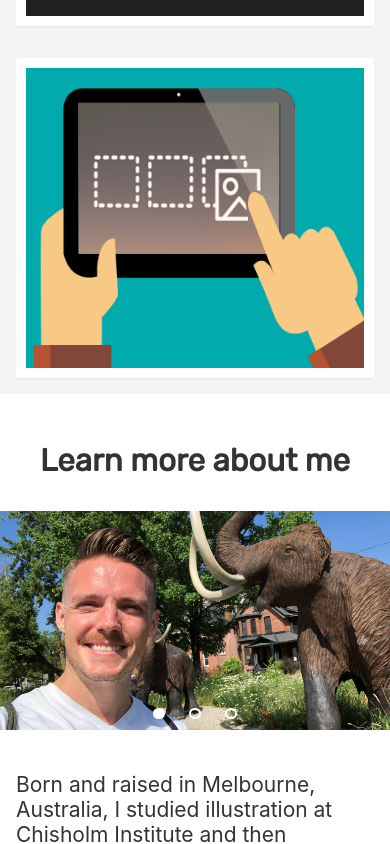
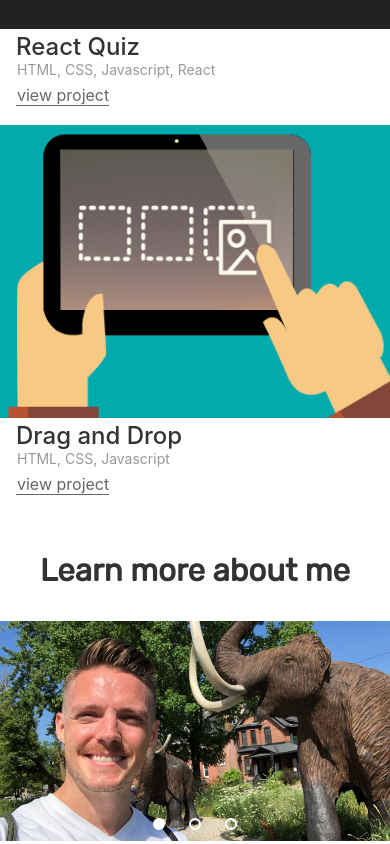
Before and after one commit to brentmcleod/portfolio, a React (Create React App) app: page / in a window 390 px wide. Shown: the part 1660-2504 px from the top of the page. Built offline with nearby package versions, Linux system fonts and the light colour scheme.

Commit message:
Fixed project card responsiveness at 600+ and 800+ pixels

```diff
--- a/src/components/Carousel.js
+++ b/src/components/Carousel.js
@@ -1,7 +1,7 @@
 import React from "react";
 import useCarousel from "../hooks/useCarousel";
 
-const Carousel2 = ({
+const Carousel = ({
   slides,
   interval = 5000,
   delay = 0,
@@ -47,6 +47,7 @@ const Carousel2 = ({
             ))}
           </div>
         )}
+        <div className="carousel-view">
           <div className="carousel-content" {...handlers} style={style}>
             <img
               className="carousel-item"
@@ -68,8 +69,9 @@ const Carousel2 = ({
             />
           </div>
         </div>
+      </div>
     )
   );
 };
 
-export default Carousel2;
+export default Carousel;
--- a/src/components/ProjectCard.js
+++ b/src/components/ProjectCard.js
@@ -8,9 +8,10 @@ const ProjectCard = ({ project, openModal }) => {
         src={require(`../images/projects/card_images/${project.name}.png`)}
         alt={project.title}
       />
-      <div className="card-title-wrapper">
+      <div className="card-details-wrapper">
         <p className="card-title">{project.title}</p>
         <p className="card-tags">{project.tags.join(", ")}</p>
+        <p className="card-instruction">view project</p>
       </div>
     </button>
   );
--- a/src/components/sections/Portfolio.js
+++ b/src/components/sections/Portfolio.js
@@ -14,7 +14,7 @@ const Portfolio = () => {
   return (
     <section id="portfolio">
       <h2>Take a look at some of my work</h2>
-      <div className="showcase">
+      <div className="project-cards-wrapper">
         {projects.map((project, index) => (
           <ProjectCard key={index} project={project} openModal={toggleModal} />
         ))}
--- a/src/index.css
+++ b/src/index.css
@@ -62,7 +62,7 @@ p {
 /* Section CSS */
 
 .App {
-  max-width: 125rem;
+  max-width: 75rem;
   margin: 0 auto;
   padding: 0 1rem;
   text-align: center;
@@ -71,6 +71,7 @@ p {
 @media screen and (min-width: 600px) {
   .App {
     width: 80vw;
+    padding: 0;
   }
 }
 
@@ -141,7 +142,7 @@ section {
     margin: 5rem 0 0 0;
   }
   #home {
-    margin: 2.5rem 0 10rem 0;
+    margin: 2.5rem 0 12rem 0;
   }
   #about p {
     padding: 0 1rem;
@@ -303,56 +304,62 @@ section {
 
 /* Project Card CSS */
 
-.showcase {
-  display: flex;
-  flex-wrap: wrap;
-  justify-content: center;
+.project-cards-wrapper {
   width: 100vw;
   margin-left: calc(-50vw + 50%);
-  background-color: #f4f4f4;
 }
 
 .project-card {
   position: relative;
-  width: 25rem;
-  height: 18.75rem;
-  margin: 1rem;
-  padding: 0.625rem;
+  padding: 0.625rem 0;
   color: #333;
-  background-color: white;
-  border-radius: 0.125rem;
-  box-shadow: 0 1px 2px rgba(0, 0, 0, 0.07);
+  text-align: left;
   cursor: pointer;
 }
 
 .card-image {
   width: 100%;
-  height: 100%;
+  /* height: 17.5rem; */
 }
 
-.card-title-wrapper {
-  position: absolute;
-  bottom: 0;
-  left: 0;
-  width: calc(100% - 1.25rem);
-  height: 0;
-  padding: 0.375rem 0.625rem 0 0.625rem;
-  background-color: white;
-  border-radius: 0 0 0.125rem 0.125rem;
-  transition: height 300ms ease-in-out;
-  overflow: hidden;
+@media screen and (min-width: 600px) {
+  .project-cards-wrapper {
+    display: grid;
+    grid-template-columns: 1fr 1fr;
+    grid-column-gap: 1rem;
+    grid-row-gap: 1.5rem;
+    width: 100%;
+    margin-left: 0;
+  }
+  .project-card {
+    padding: 0;
+  }
+  .card-image {
+    width: 100%;
+    /* height: 17.5rem; */
+  }
 }
 
-.project-card:hover .card-title-wrapper {
-  height: 2.75rem;
+@media screen and (min-width: 800px) {
+  .project-cards-wrapper {
+    grid-template-columns: 1fr 1fr 1fr;
+  }
+}
+
+.card-details-wrapper {
+  padding: 0 1rem;
+}
+
+@media screen and (min-width: 600px) {
+  .card-details-wrapper {
+    padding: 0;
+  }
 }
 
 .card-title {
   margin: 0 0 0.125rem 0;
-  font-size: 0.875rem;
+  font-size: 1.5rem;
   font-weight: 500;
-  text-align: left;
-  line-height: 1.3rem;
   white-space: nowrap;
   overflow: hidden;
   text-overflow: ellipsis;
@@ -360,11 +367,35 @@ section {
 }
 
 .card-tags {
+  margin: 0 0 0.5rem 0;
+  padding-left: 0.0625rem;
+  color: #999;
+  font-size: 0.875rem;
+  line-height: 0.875rem;
+}
+
+.card-instruction {
+  position: relative;
+  display: inline;
   margin: 0;
-  color: #999;
-  font-size: 0.75rem;
-  text-align: left;
-  line-height: 0.75rem;
+  padding-left: 0.0625rem;
+  color: #666;
+  font-size: 1rem;
+}
+
+.card-instruction::after {
+  content: "";
+  position: absolute;
+  display: block;
+  left: 0;
+  width: 100%;
+  height: 0.0625rem;
+  background-color: #666;
+  transition: height 120ms linear;
+}
+
+.project-card:hover .card-instruction::after {
+  height: 0.125rem;
 }
 
 /* Project Board CSS */
@@ -376,7 +407,8 @@ section {
   width: 100%;
   height: 100%;
   background-color: rgba(30, 30, 30, 0.9);
-  overflow: auto;
+  overflow-x: hidden;
+  overflow-y: auto;
   z-index: 2;
 }
 
@@ -568,18 +600,22 @@ section {
   position: relative;
   width: 100vw;
   margin-left: calc(-50vw + 50%);
-  overflow: hidden;
 }
 
 @media screen and (min-width: 600px) {
   .carousel {
     width: 80vw;
+    max-width: 75rem;
     margin: 0;
   }
   .project-board .carousel {
     width: 70vw;
     max-width: 62.5rem;
   }
+}
+
+.carousel-view {
+  overflow: hidden;
 }
 
 .carousel-content {
@@ -595,6 +631,7 @@ section {
 @media screen and (min-width: 600px) {
   .carousel-item {
     width: 80vw;
+    max-width: 75rem;
   }
   .project-board .carousel-item {
     width: 70vw;
@@ -645,13 +682,11 @@ section {
 }
 
 .carousel-arrow.left {
-  left: 0;
-  margin-left: calc(1rem + 1vmin);
+  left: -3.5rem;
 }
 
 .carousel-arrow.right {
-  right: 0;
-  margin-right: calc(1rem + 1vmin);
+  right: -3.5rem;
 }
 
 .carousel-arrow-inner,
```
Also changed, not shown: src/images/projects/card_images/drag-and-drop.png. Lines whose indentation alone changed are shown as unchanged.
